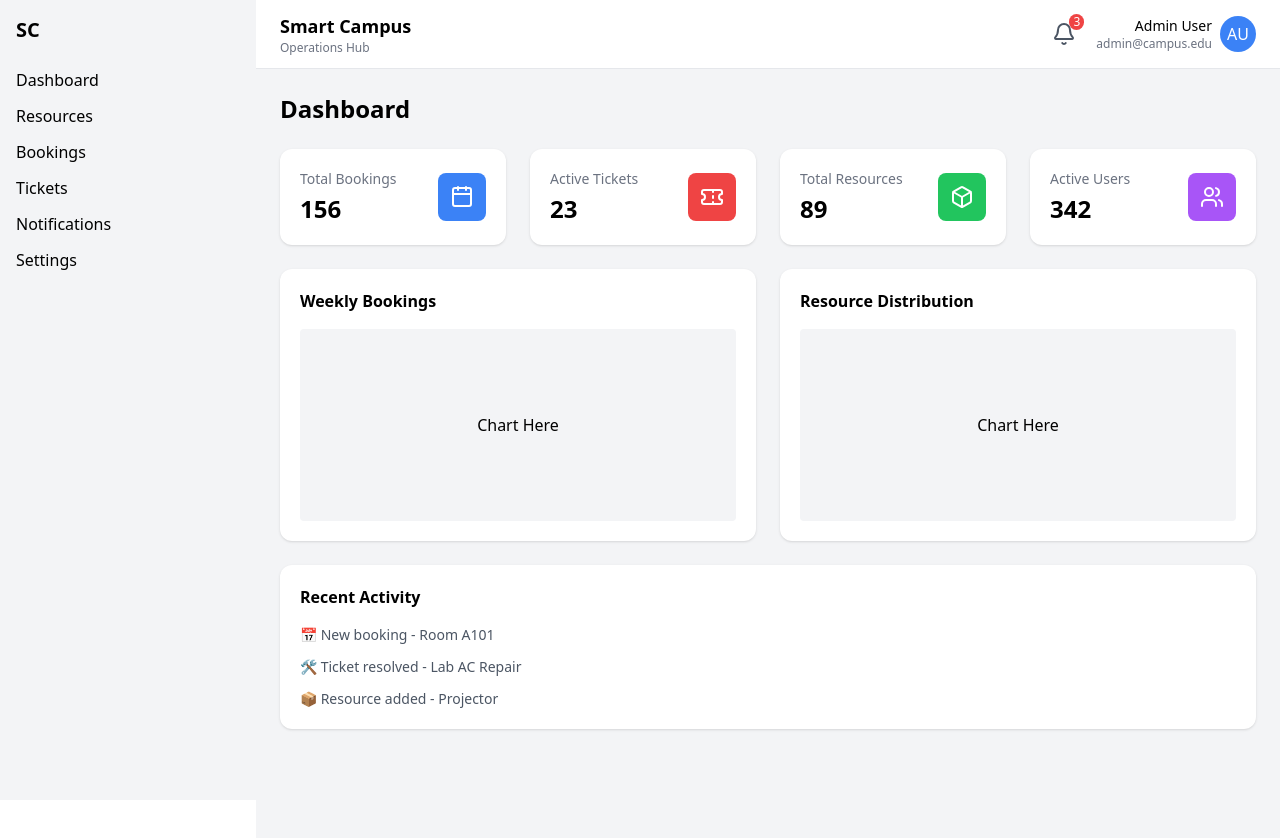
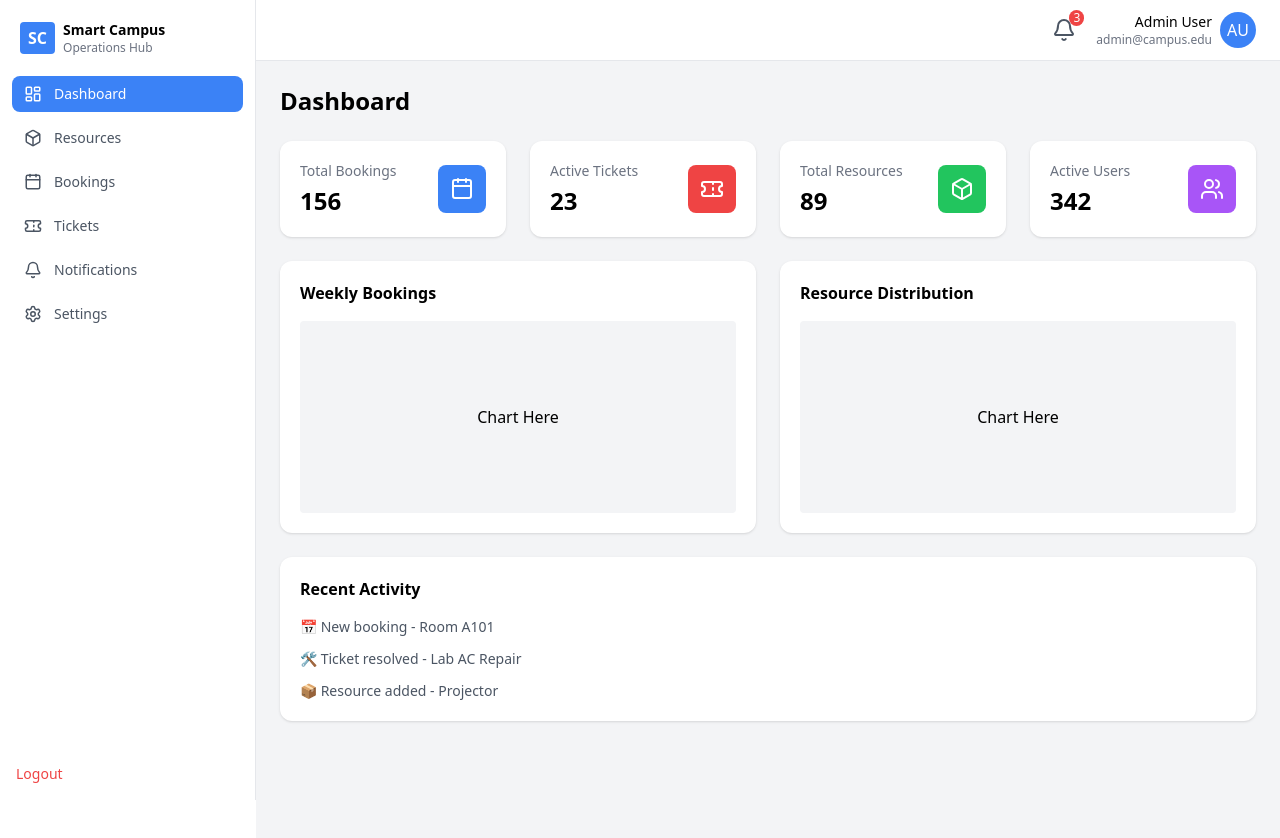
Before and after one commit to RSAbey/it3030-paf-2026-smart-campus-y3s1-wd-85, a React (Create React App) app in the folder frontend/: page /admin/dashboard in a window 1280 px wide. Shown: the top 838 px of the page. Built offline with nearby package versions, Linux system fonts and the light colour scheme.

Commit message:
feat: update Sidebar component layout and menu structure for improved navigation

```diff
--- a/frontend/src/components/layout/Navbar.js
+++ b/frontend/src/components/layout/Navbar.js
@@ -6,8 +6,8 @@ function Navbar() {
 
       {/* Title */}
       <div>
-        <h1 className="text-lg font-semibold">Smart Campus</h1>
-        <p className="text-xs text-gray-500">Operations Hub</p>
+        {/* <h1 className="text-lg font-semibold">Smart Campus</h1> */}
+        {/* <p className="text-xs text-gray-500">Operations Hub</p> */}
       </div>
 
       {/* Right side */}
--- a/frontend/src/components/layout/Sidebar.js
+++ b/frontend/src/components/layout/Sidebar.js
@@ -1,18 +1,59 @@
-import { Link } from "react-router-dom";
+import { Link, useLocation } from "react-router-dom";
+import { LayoutDashboard, Box, Calendar, Ticket, Bell, Settings } from "lucide-react";
 
 function Sidebar() {
+  const location = useLocation();
+
+  const menu = [
+    { name: "Dashboard", path: "/admin/dashboard", icon: <LayoutDashboard size={18} /> },
+    { name: "Resources", path: "/admin/resources", icon: <Box size={18} /> },
+    { name: "Bookings", path: "/admin/bookings", icon: <Calendar size={18} /> },
+    { name: "Tickets", path: "/admin/tickets", icon: <Ticket size={18} /> },
+    { name: "Notifications", path: "/admin/notifications", icon: <Bell size={18} /> },
+    { name: "Settings", path: "/admin/settings", icon: <Settings size={18} /> },
+  ];
+
   return (
-    <div className="w-64 h-screen bg-gray-100 p-4">
-      <h2 className="text-xl font-bold mb-6">SC</h2>
+    <div className="w-64 h-screen bg-white border-r flex flex-col justify-between">
 
-      <ul className="space-y-3">
-        <li><Link to="/admin/dashboard">Dashboard</Link></li>
-        <li><Link to="/admin/resources">Resources</Link></li>
-        <li><Link to="/admin/bookings">Bookings</Link></li>
-        <li><Link to="/admin/tickets">Tickets</Link></li>
-        <li><Link to="/admin/notifications">Notifications</Link></li>
-        <li><Link to="/admin/settings">Settings</Link></li>
-      </ul>
+      {/* Top */}
+      <div>
+        <div className="p-5 flex items-center gap-2">
+          <div className="bg-blue-500 text-white px-2 py-1 rounded font-bold">
+            SC
+          </div>
+          <div>
+            <h2 className="font-semibold text-sm">Smart Campus</h2>
+            <p className="text-xs text-gray-500">Operations Hub</p>
+          </div>
+        </div>
+
+        {/* Menu */}
+        <ul className="px-3 space-y-2">
+          {menu.map((item) => (
+            <li key={item.name}>
+              <Link
+                to={item.path}
+                className={`flex items-center gap-3 px-3 py-2 rounded-lg text-sm transition
+                  ${
+                    location.pathname === item.path
+                      ? "bg-blue-500 text-white"
+                      : "text-gray-600 hover:bg-gray-100"
+                  }`}
+              >
+                {item.icon}
+                {item.name}
+              </Link>
+            </li>
+          ))}
+        </ul>
+      </div>
+
+      {/* Bottom Logout */}
+      <div className="p-4 text-red-500 text-sm cursor-pointer">
+        Logout
+      </div>
+
     </div>
   );
 }
```
